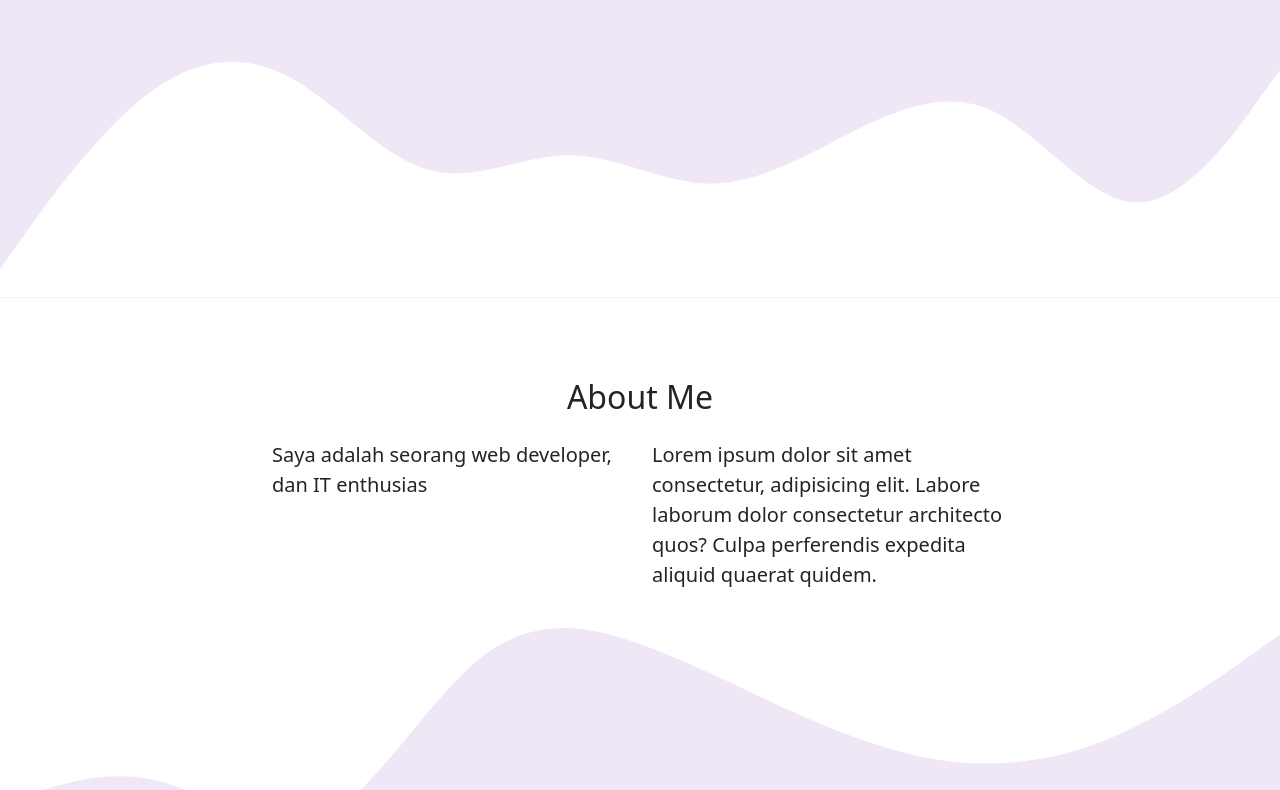
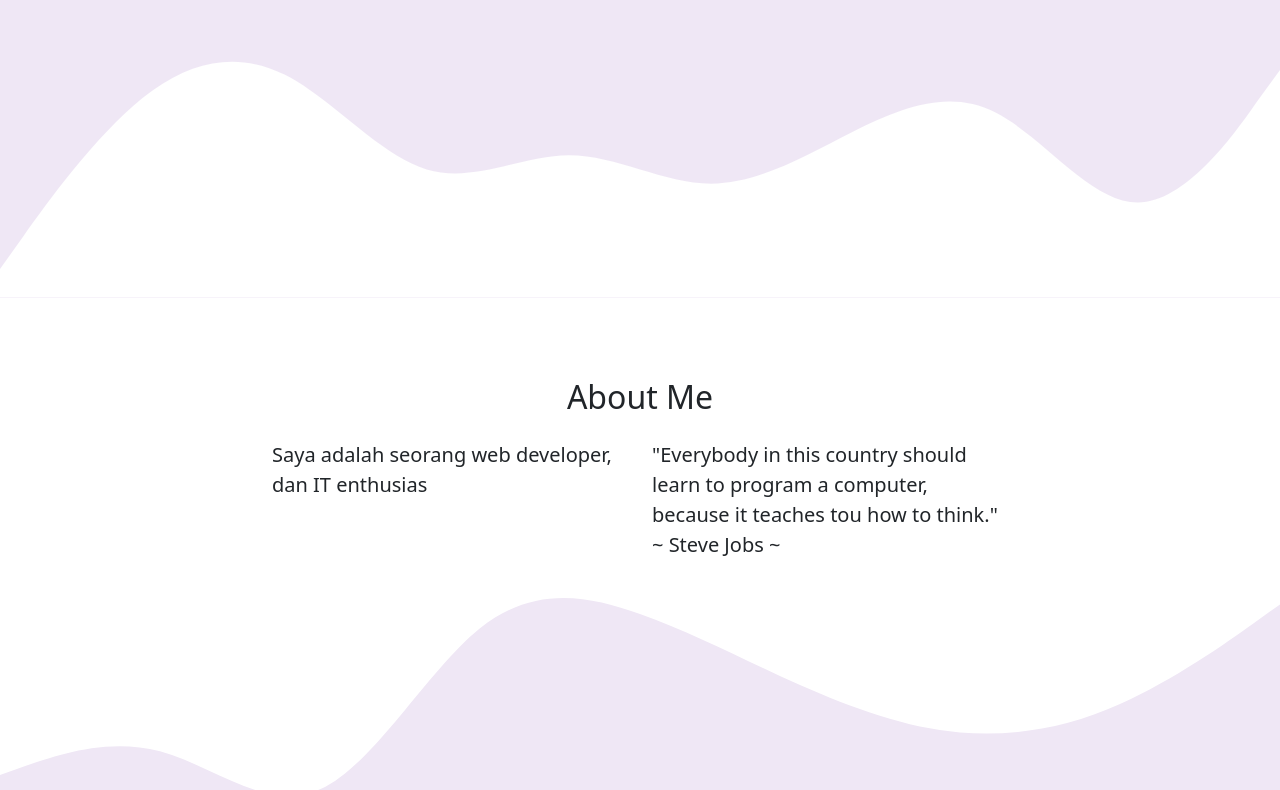
Before and after one commit to erdi12/erdi12.github.io, a plain HTML site: page index.html in a window 1280 px wide. Shown: the part 420-1210 px from the top of the page. Drawn offline with nearby package versions, Linux system fonts and the light colour scheme.

Commit message:
merubah about

```diff
--- a/index.html
+++ b/index.html
@@ -72,7 +72,7 @@
             <p>Saya adalah seorang web developer, dan IT enthusias</p>
           </div>
           <div class="col-md-4">
-            <p>Lorem ipsum dolor sit amet consectetur, adipisicing elit. Labore laborum dolor consectetur architecto quos? Culpa perferendis expedita aliquid quaerat quidem.</p>
+            <p>"Everybody in this country should learn to program a computer, because it teaches tou how to think." ~ Steve Jobs ~</p>
           </div>
         </div>
       </div>
```
